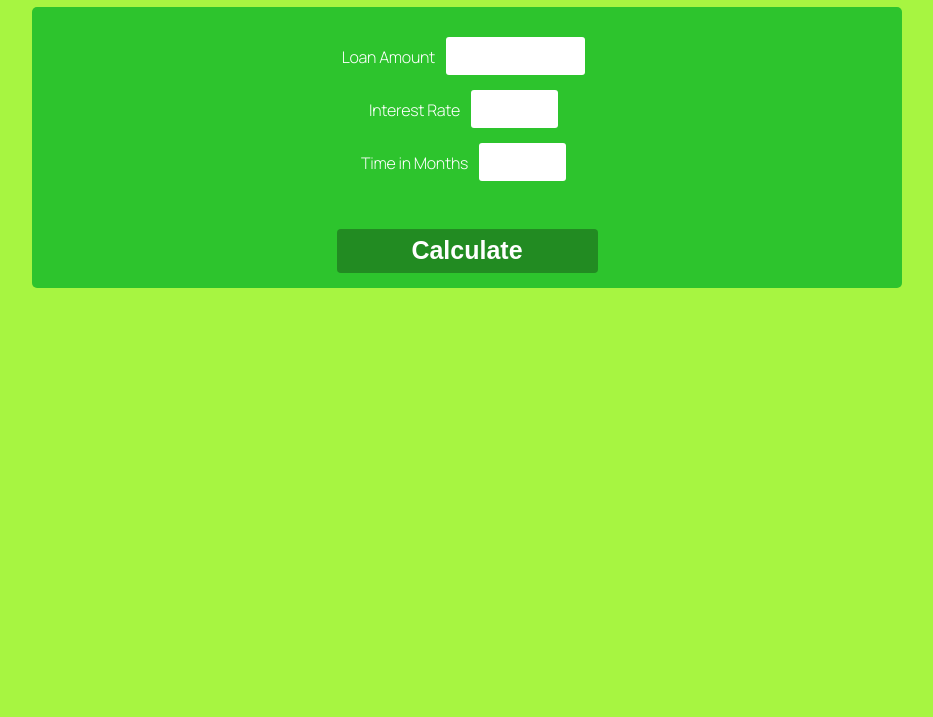
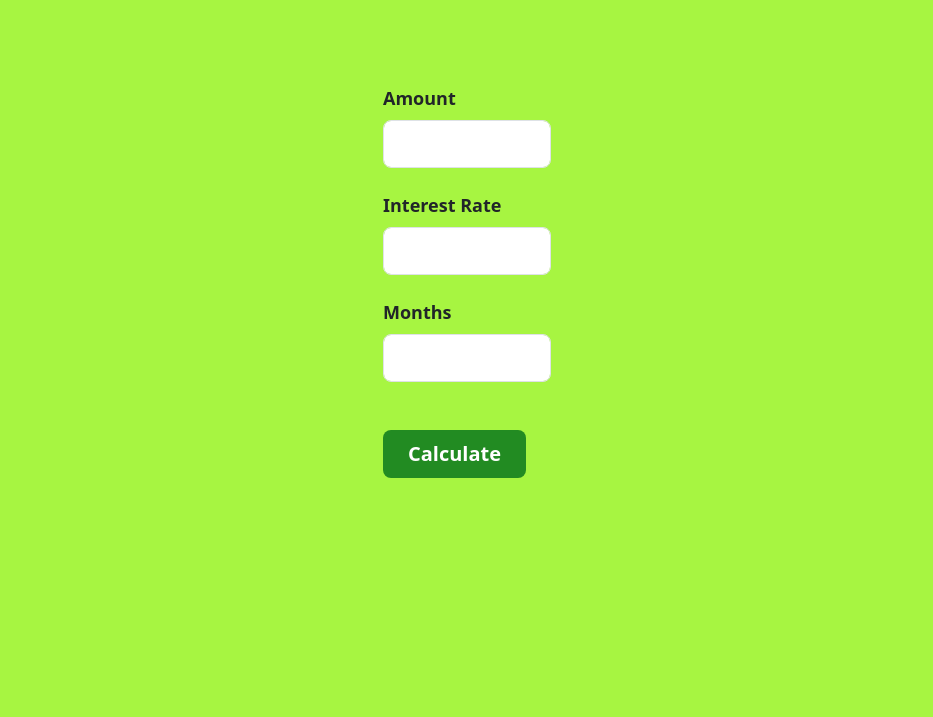
Before and after one commit to Emmanuel-Castro/Agrolender, a plain HTML site: page loan-calculator.html in a window 1280 px wide. Shown: the part 83-800 px from the top of the page, without its empty margins (173-1106 px from the left). Drawn offline with nearby package versions, Linux system fonts and the light colour scheme.

Commit message:
[FEAT]: Redesign the structure of the loan calculator

```diff
--- a/loan-calculator.css
+++ b/loan-calculator.css
@@ -1,4 +1,6 @@
 /*
+  Color Palette
+
   FOREST GREEN -> rgb(34, 139, 34);
   LIME GREEN ->  rgb(45, 196, 45);
   LIME ->  rgb(167, 245, 65);
@@ -6,79 +8,20 @@
   BLACK ->  rgb(0, 0, 0);
 */
 
-
-* {
-    box-sizing: border-box;
-  }
-
 body {
-    font-family: 'Manrope', sans-serif;
   background-color: rgb(167, 245, 65);
-    background-size: 100vw, 100vh;
-    background-attachment: fixed;
-    letter-spacing: -0.25px;
-    padding: 0;
-    margin: 0;
-  }
-
-  h1 {
-    color: rgb(0, 0, 0);
-    text-align: center;
-    font-size: 40px;
-    margin-top: 5px;
-    margin-bottom: 30px;
-  }
-
-  form {
-    background-color: rgb(45, 196, 45);
-    text-align: center;
-    margin-left: 205px;
-    margin-right: 205px;
-    border-radius: 5px;
-  }
-
-  div {
-
 }
 
 label {
-    font-weight: lighter;
+  font-size: 18px;
+}
+
+input[type="button"] {
+  background-color: rgb(34, 139, 34);
   color: rgb(255, 255, 255);
 }
 
-  input {
-    border: none;
-    font-size: 20px;
-    border-radius: 3px;
-    text-align: center;
-    padding: 7.5px;
-    margin: 7.5px;
+input[type="button"]:hover {
+  background-color: rgb(255, 255, 255);
+  color: rgb(34, 139, 34);
 }
-
-  input.loanAmountField {
-    margin-top: 30px;
-    width: 16%;
-  }
-
-  input.loanRateField {
-    width: 10%;
-  }
-
-  input.loanTimeField {
-    width: 10%;
-  }
-
-  input.calbtn {
-    border: none;
-    text-align: center;
-    background-color: rgb(34, 139, 34);
-    color: rgb(255, 255, 255);
-    font-size: 25px;
-    font-weight: bold;
-    letter-spacing: 0px;
-    margin-top: 40px;
-    margin-bottom: 15px;
-    border-radius: 4px;
-    width: 30%;
-    cursor: pointer;
-  }
--- a/loan-calculator.html
+++ b/loan-calculator.html
@@ -1,36 +1,61 @@
 <!DOCTYPE html>
 <html lang="en" dir="ltr">
+
   <head>
     <meta charset="utf-8">
     <title>Loan Calculator</title>
+
+    <!-- Google Fonts -->
     <link href="https://fonts.googleapis.com/css2?family=Manrope:wght@300&display=swap" rel="stylesheet">
+
+    <!-- Bootstrap -->
+    <link href="https://cdn.jsdelivr.net/npm/bootstrap@5.3.3/dist/css/bootstrap.min.css" rel="stylesheet" integrity="sha384-QWTKZyjpPEjISv5WaRU9OFeRpok6YctnYmDr5pNlyT2bRjXh0JMhjY6hW+ALEwIH" crossorigin="anonymous">
+    <script src="https://cdn.jsdelivr.net/npm/bootstrap@5.3.3/dist/js/bootstrap.bundle.min.js" integrity="sha384-YvpcrYf0tY3lHB60NNkmXc5s9fDVZLESaAA55NDzOxhy9GkcIdslK1eN7N6jIeHz" crossorigin="anonymous"></script>
+
     <link rel="stylesheet" href="loan-calculator.css">
   </head>
 
-  <body>
 
-    <h1>Loan Calculator</h1>
+<body>
 
-    <form class="calculatorForm" id="loanCalculatorForm" action="index.html">
+  <h1 class="d-flex justify-content-center mt-3">Loan Calculator</h1>
 
-    <!--DIV INPUT BLOCK-->
-    <div>
-      <label for="loanAmount">Loan Amount</label>
-      <input type="text" class="loanAmountField" id="loanAmount" required> <br>
+  <!-- Form -->
+  <div class="d-flex justify-content-center align-items-center" style="height: 70vh;">
 
-      <label for="loanRate">Interest Rate</label>
-      <input type="text" class="loanRateField" id="loanRate" required> <br>
+    <form class="mx-auto" style="width: 15%;" id="loanCalculatorForm" action="index.html">
 
-      <label for="loanTime">Time in Months</label>
-      <input type="text" class="loanTimeField" id="loanTime" required> <br>
-    </div>
 
-    <!--BUTTON-->
-    <input type="button" class="calbtn" id="calculationBtn" value="Calculate">
+      <div class="form-group container mt-4">
+        <label for="loanAmount" class="form-label fw-bold">Amount</label>
+        <input type="text" class="form-control form-control-lg" id="loanAmount" required>
+      </div>
+
+
+      <div class="form-group container mt-4">
+        <label for="loanRate" class="form-label fw-bold">Interest Rate</label>
+        <input type="text" class="form-control form-control-lg" id="loanRate" required>
+      </div>
+
+
+      <div class="form-group container mt-4">
+        <label for="loanTime" class="form-label fw-bold">Months</label>
+        <input type="text" class="form-control form-control-lg" id="loanTime" required>
+      </div>
+
+
+      <!-- Button -->
+      <div class="container mt-5">
+        <input type="button" class="btn btn-lg fw-bold px-4" id="loanCalculatorButton" value="Calculate">
+      </div>
+
 
     </form>
 
-  </body>
+  </div>
 
-  <script type="text/javascript" src="loan-calculator.js"></script>
+</body>
+
+<script type="text/javascript" src="loan-calculator.js"></script>
+
 </html>
--- a/loan-calculator.js
+++ b/loan-calculator.js
@@ -0,0 +1,7 @@
+//Button event for testing issues
+
+const button = document.getElementById('loanCalculatorButton');
+
+button.addEventListener("click", function() {
+    window.alert("Test Event");
+});
```
Lines whose indentation alone changed are shown as unchanged.
